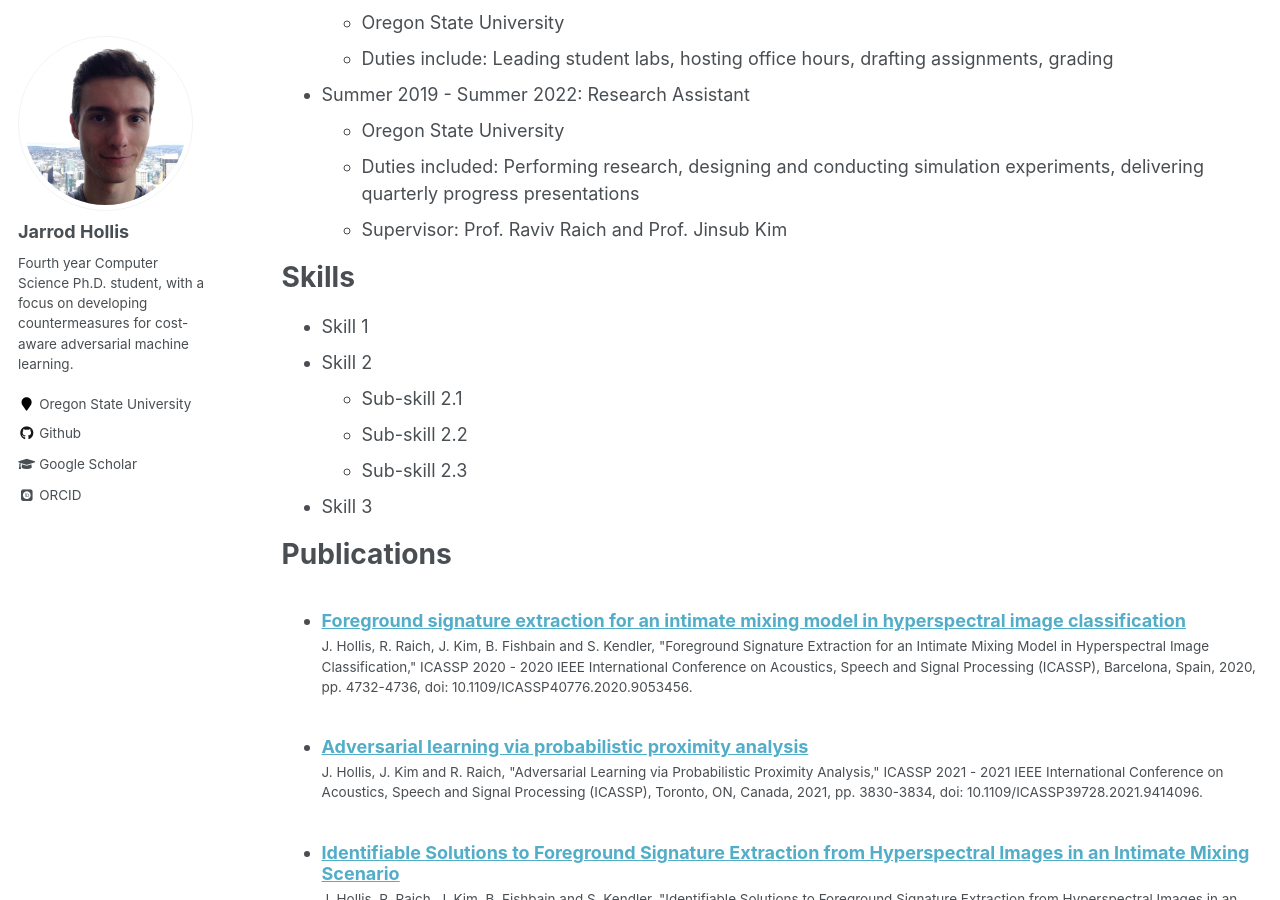
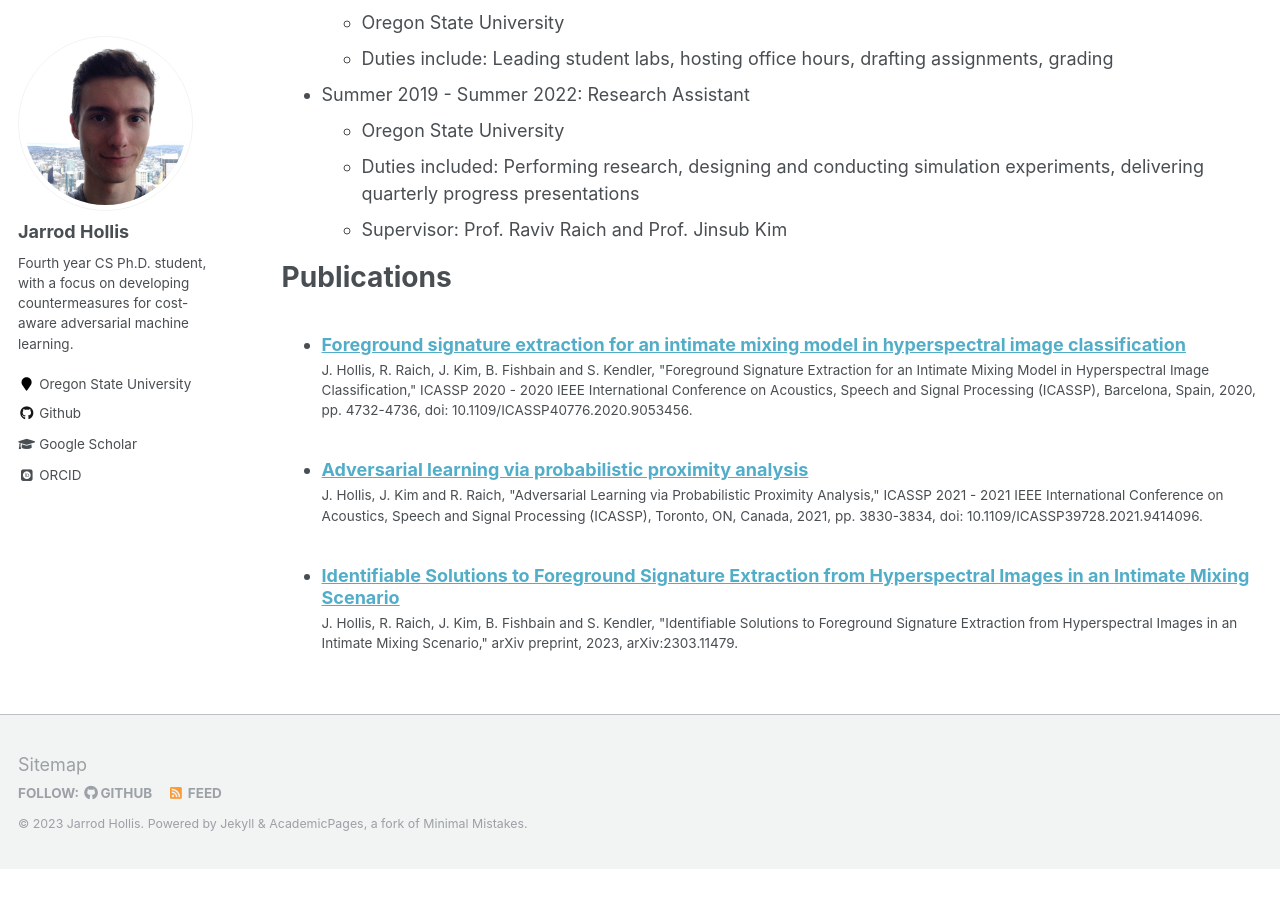
Before and after one commit to jarrodhollis/jarrodhollis.github.io, a Jekyll site: the page built from _pages/cv.md, in a window 1280 px wide and 900 px high, scrolled down 372 px. Built offline with Jekyll 4.4.1, drawn with Linux system fonts in a browser that asks for light colours; some web fonts are replaced; after the commit the page ends 1241 px from its top, so only the background shows below that.

Commit message:
Minor text changes and updated CV

```diff
--- a/_config.yml
+++ b/_config.yml
@@ -82,7 +82,7 @@ analytics:
 author:
   name             : "Jarrod Hollis"
   avatar           : "profile.png"
-  bio              : "Fourth year Computer Science Ph.D. student, with a focus on developing countermeasures for cost-aware adversarial machine learning."
+  bio              : "Fourth year CS Ph.D. student, with a focus on developing countermeasures for cost-aware adversarial machine learning."
   location         : "Oregon State University"
   employer         :
   pubmed           :
--- a/_pages/cv.md
+++ b/_pages/cv.md
@@ -25,15 +25,6 @@ Work experience
   * Duties included: Performing research, designing and conducting simulation experiments, delivering quarterly progress presentations
   * Supervisor: Prof. Raviv Raich and Prof. Jinsub Kim
 
-Skills
-======
-* Skill 1
-* Skill 2
-  * Sub-skill 2.1
-  * Sub-skill 2.2
-  * Sub-skill 2.3
-* Skill 3
-
 Publications
 ======
   <ul>{% for post in site.publications %}
```
Also changed, not shown: _pages/about.md (+2 -2 lines).
